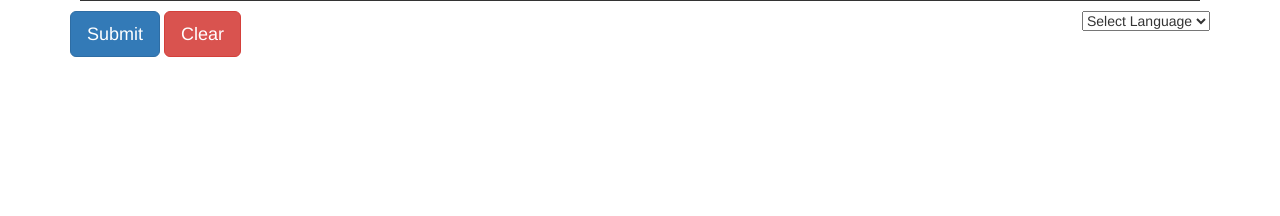
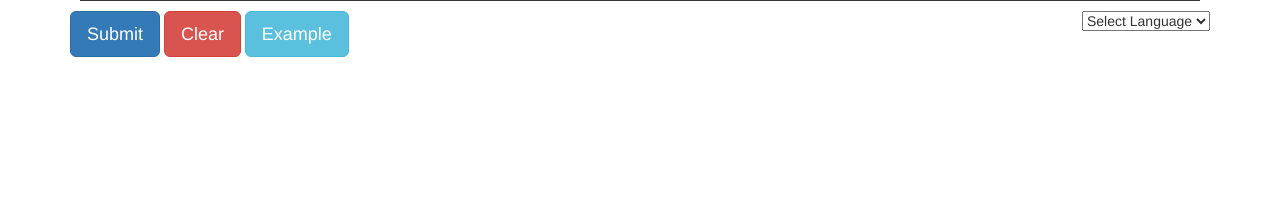
Before and after one commit to cemilcan98/CSCI-5030-Team-7, a Flask app: page / in a window 1280 px wide. Shown: the part 444-660 px from the top of the page. Run offline with Flask 2, Linux system fonts and the light colour scheme; some libraries are stand-ins or nearby versions.

Commit message:
implemented example function

```diff
--- a/application.py
+++ b/application.py
@@ -1,7 +1,11 @@
+from os import terminal_size
 from flask import Flask, flash, jsonify, redirect, render_template, request, session
 from flask_session import Session
 from hunspell import Hunspell
 import string
+import sys
+import langDetect
+
 
 app = Flask(__name__, template_folder="templates")
 app.config["TEMPLATES_AUTO_RELOAD"] = True
@@ -22,23 +26,51 @@ def index():
                 if element in punc:
                     text = text.replace(element, "")
             words = text.split()
-            suggestions = []
             misspelled = []
-            for word in words:
-                if h.spell(word) == True:
-                    continue
-                suggest = h.suggest(word)
-                misspelled.append(word)
-                suggestions.append(suggest)
+            # Amir
+            # this function check if text in english or not
+            isEng = langDetect.detect(words)
+            notEng = ""
+            if not(langDetect.detect(words)):
+                notEng = "The text is not in English."
+            else:
+                notEng = "The text is in English."
 
-            return render_template("/index.html", text=text, misspelled=misspelled, suggestions=suggestions)
+            suggestions = ""
+            # end Amir
+            if (isEng):
+                for word in words:
+                    if h.spell(word) == True:
+                        continue
+                    misspelled.append(word)
+                suggestions = dict.fromkeys(misspelled)
+                for key in suggestions:
+                    suggestions[key] = h.suggest(key)
+
+            return render_template("/index.html", text=text, misspelled=misspelled, suggestions=suggestions, notEng=notEng)
 
         elif request.form["submit_button"] == "clear":
             return render_template("/index.html")
+
+        elif request.form["submit_button"] == "example":
+
+            example_dict = {
+                1: 'What can I do with this?',
+                2: "As you can easily notice the second block of text looks more realistic.",
+                3: "Sam is looking for a job.",
+                4: "I need to buy some things from IKEA.",
+                5: "I hope to visit Peru again in the future."
+            }
+
+            #rand_num = random.randint(0, len(example_arr))
+            example_text = example_dict[1]
+            print(example_text)
+            return render_template("/index.html", example_text=example_text)
 
     else:
         return render_template("/index.html")
 
 
 if __name__ == "__main__":
+
     app.run()
--- a/templates/index.html
+++ b/templates/index.html
@@ -21,7 +21,7 @@
         <form action="/" method="POST">
             <div class="form-group">
                 <label for="usr">Enter your phrase here:</label>
-                <input name="text" type="text" class="form-control" id="usr">
+                <input name="text" type="text" class="form-control" id="usr" value={{example_text}}>
             </div>
             <div class="output_class">
                 <p>{{error}}</p>
@@ -31,6 +31,7 @@
             </div>
             <button type="submit" name = "submit_button" class="btn btn-primary btn-lg" value = "submit">Submit</button>
             <button type="submit" name = "submit_button" class="btn btn-danger btn-lg" value = "clear">Clear</button>
+            <button type="submit" name="submit_button" class="btn btn-info btn-lg" value="example">Example</button>
             <select name=lang class="Lang-Dropdown">
                 <option value="" disabled selected>Select Language</option>
                 <option value="English">English (EN-US)</option>
```
